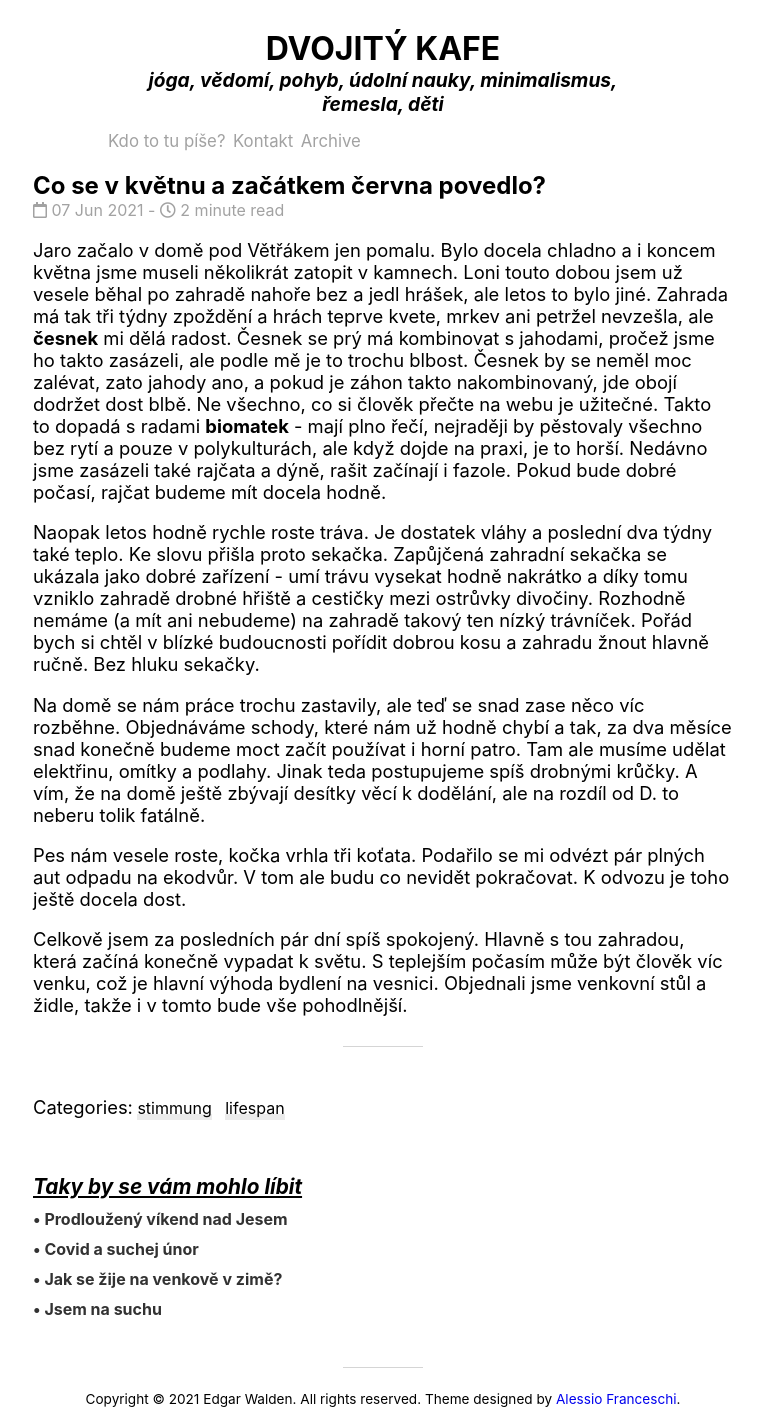
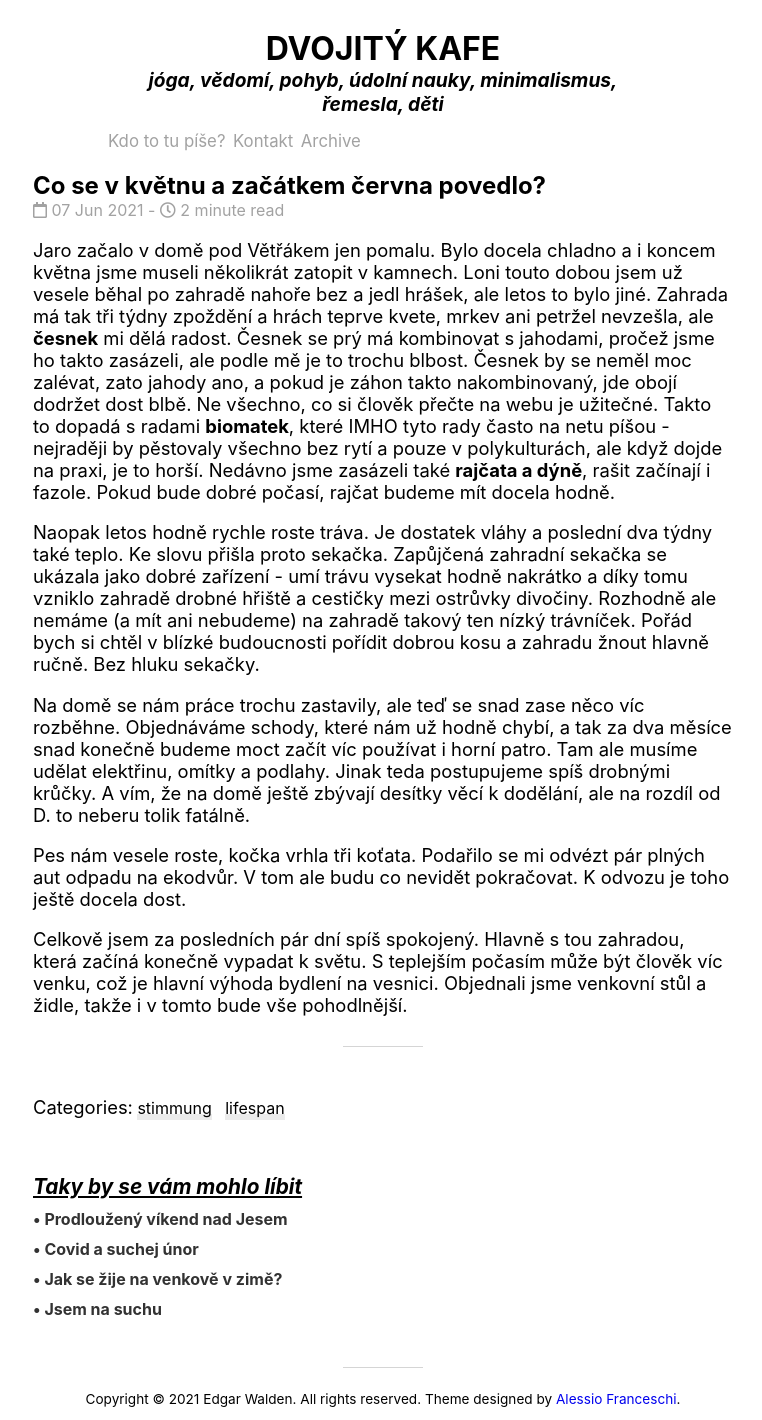
Before and after one commit to tengu53/dvojity-yamt, a Jekyll site: the page built from _posts/2021-06-07-Co-se-v-kvetnu-povedlo.md, in a window 1280 px wide. Shown: the whole page, without its empty margins (257-1019 px from the left). Built offline with Jekyll 4.4.1, drawn with Linux system fonts in a browser that asks for light colours; nearby versions of some CDN libraries; comment, search, counter and statistics services are not loaded.

Commit message:
Update 2021-06-07-Co-se-v-kvetnu-povedlo.md

```diff
--- a/_posts/2021-06-07-Co-se-v-kvetnu-povedlo.md
+++ b/_posts/2021-06-07-Co-se-v-kvetnu-povedlo.md
@@ -5,11 +5,11 @@ author: Edgar Walden
 categories: [stimmung, lifespan]
 image:
 ---
-Jaro začalo v domě pod Větřákem jen pomalu. Bylo docela chladno a i koncem května jsme museli několikrát zatopit v kamnech. Loni touto dobou jsem už vesele běhal po zahradě nahoře bez a jedl hrášek, ale letos to bylo jiné. Zahrada má tak tři týdny zpoždění a hrách teprve kvete, mrkev ani petržel nevzešla, ale **česnek** mi dělá radost. Česnek se prý má kombinovat s jahodami, pročež jsme ho takto zasázeli, ale podle mě je to trochu blbost. Česnek by se neměl moc zalévat, zato jahody ano, a pokud je záhon takto nakombinovaný, jde obojí dodržet dost blbě. Ne všechno, co si člověk přečte na webu je užitečné. Takto to dopadá s radami **biomatek** - mají plno řečí, nejraději by pěstovaly všechno bez rytí a pouze v polykulturách, ale když dojde na praxi, je to horší. Nedávno jsme zasázeli také rajčata a dýně, rašit začínají i fazole. Pokud bude dobré počasí, rajčat budeme mít docela hodně.
+Jaro začalo v domě pod Větřákem jen pomalu. Bylo docela chladno a i koncem května jsme museli několikrát zatopit v kamnech. Loni touto dobou jsem už vesele běhal po zahradě nahoře bez a jedl hrášek, ale letos to bylo jiné. Zahrada má tak tři týdny zpoždění a hrách teprve kvete, mrkev ani petržel nevzešla, ale **česnek** mi dělá radost. Česnek se prý má kombinovat s jahodami, pročež jsme ho takto zasázeli, ale podle mě je to trochu blbost. Česnek by se neměl moc zalévat, zato jahody ano, a pokud je záhon takto nakombinovaný, jde obojí dodržet dost blbě. Ne všechno, co si člověk přečte na webu je užitečné. Takto to dopadá s radami **biomatek**, které IMHO tyto rady často na netu píšou - nejraději by pěstovaly všechno bez rytí a pouze v polykulturách, ale když dojde na praxi, je to horší. Nedávno jsme zasázeli také **rajčata a dýně**, rašit začínají i fazole. Pokud bude dobré počasí, rajčat budeme mít docela hodně.
 
-Naopak letos hodně rychle roste tráva. Je dostatek vláhy a poslední dva týdny také teplo. Ke slovu přišla proto sekačka. Zapůjčená zahradní sekačka se ukázala jako dobré zařízení - umí trávu vysekat hodně nakrátko a díky tomu vzniklo zahradě drobné hřiště a cestičky mezi ostrůvky divočiny. Rozhodně nemáme (a mít ani nebudeme) na zahradě takový ten nízký trávníček. Pořád bych si chtěl v blízké budoucnosti pořídit dobrou kosu a zahradu žnout hlavně ručně. Bez hluku sekačky.
+Naopak letos hodně rychle roste tráva. Je dostatek vláhy a poslední dva týdny také teplo. Ke slovu přišla proto sekačka. Zapůjčená zahradní sekačka se ukázala jako dobré zařízení - umí trávu vysekat hodně nakrátko a díky tomu vzniklo zahradě drobné hřiště a cestičky mezi ostrůvky divočiny. Rozhodně ale nemáme (a mít ani nebudeme) na zahradě takový ten nízký trávníček. Pořád bych si chtěl v blízké budoucnosti pořídit dobrou kosu a zahradu žnout hlavně ručně. Bez hluku sekačky.
 
-Na domě se nám práce trochu zastavily, ale teď se snad zase něco víc rozběhne. Objednáváme schody, které nám už hodně chybí a tak, za dva měsíce snad konečně budeme moct začít používat i horní patro. Tam ale musíme udělat elektřinu, omítky a podlahy. Jinak teda postupujeme spíš drobnými krůčky. A vím, že na domě ještě zbývají desítky věcí k dodělání, ale na rozdíl od D. to neberu tolik fatálně.
+Na domě se nám práce trochu zastavily, ale teď se snad zase něco víc rozběhne. Objednáváme schody, které nám už hodně chybí, a tak za dva měsíce snad konečně budeme moct začít víc používat i horní patro. Tam ale musíme udělat elektřinu, omítky a podlahy. Jinak teda postupujeme spíš drobnými krůčky. A vím, že na domě ještě zbývají desítky věcí k dodělání, ale na rozdíl od D. to neberu tolik fatálně.
 
 Pes nám vesele roste, kočka vrhla tři koťata. Podařilo se mi odvézt pár plných aut odpadu na ekodvůr. V tom ale budu co nevidět pokračovat. K odvozu je toho ještě docela dost.
 
```
